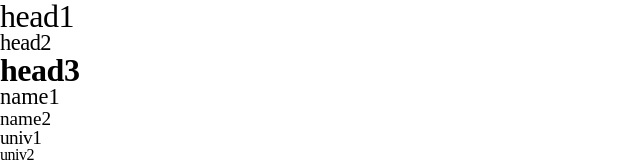
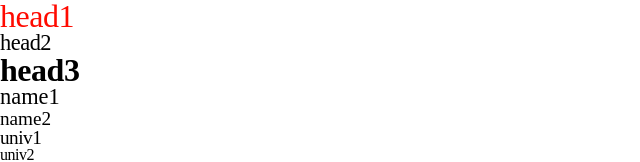
Before and after one commit to RedCross-Revive-Hackthon/frontend, a React (Vite) app: page / in a window 1280 px wide. Shown: the top 162 px of the page, without its empty margins (0-640 px from the left). Built offline with nearby package versions, Linux system fonts and the light colour scheme.

Commit message:
init: font, color 설정 확인 테스트

```diff
--- a/src/components/ThemeTest.tsx
+++ b/src/components/ThemeTest.tsx
@@ -25,10 +25,13 @@ const MainComponentsWrapper = styled.div`
 
 const Head1 = styled.span`
   ${({ theme }) => theme.fonts.head1}
+  color:${({ theme }) => theme.colors.deepred};
 `;
 
 const Head2 = styled.span`
+  width: 10rem;
   ${({ theme }) => theme.fonts.head2}
+  background-color:${({ theme }) => theme.colors.redorange_gra_00};
 `;
 
 const Head3 = styled.span`
--- a/src/styles/theme.ts
+++ b/src/styles/theme.ts
@@ -1,7 +1,7 @@
 import { DefaultTheme } from 'styled-components/dist/types';
 
 const colors = {
-  redorange_gra_00: 'linear-gradient(180deg, #FE0000 0%, #FF7000 100%))',
+  redorange_gra_00: 'linear-gradient(180deg, #FE0000 0%, #FF7000 100%)',
   black: '#000000',
   deepred: '#FF0A00',
   white: '#FFFFFF',
```
